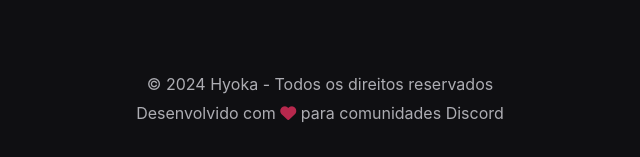
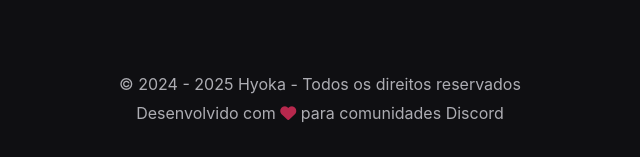
Before and after one commit to riqqjsss/hyokabot, a website: page public/index.html in a window 1280 px wide. Shown: the part 1930-2087 px from the top of the page, 320-960 px from the left. Drawn offline with Linux system fonts and the light colour scheme.

Commit message:
Update index.html

```diff
--- a/public/index.html
+++ b/public/index.html
@@ -203,7 +203,7 @@
     </main>
 
     <footer>
-        <p>© 2024 Hyoka - Todos os direitos reservados</p>
+        <p>© 2024 - 2025 Hyoka - Todos os direitos reservados</p>
         <p>Desenvolvido com <i class="fas fa-heart" style="color:#ff3366"></i> para comunidades Discord</p>
     </footer>
 </body>
```
